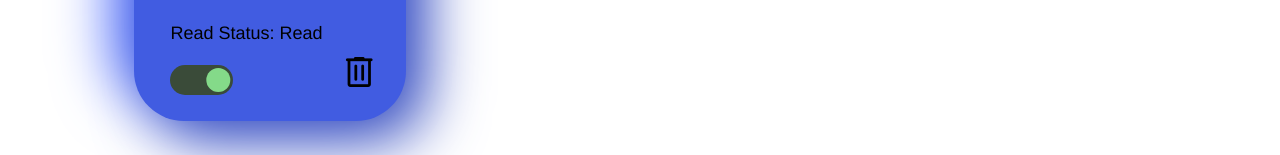
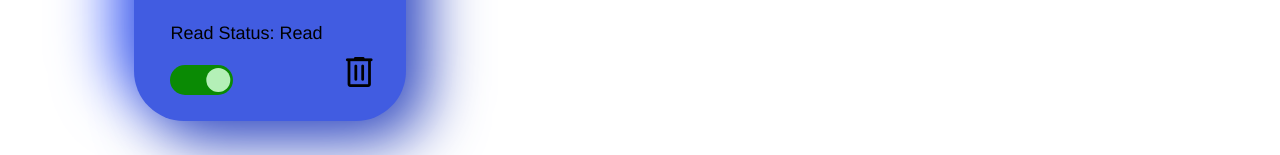
Before and after one commit to Rioba-Ian/library-vanilla-js, a website built with Vite: page index.html in a window 1280 px wide. Shown: the part 386-541 px from the top of the page. Built offline with nearby package versions, Linux system fonts and the light colour scheme.

Commit message:
change color--more green; switch button in card

```diff
--- a/style.css
+++ b/style.css
@@ -300,8 +300,8 @@ input[type=checkbox]:checked::before {
 
 /* neomorphic toggle switch */
 .switch {
-  --secondary-container: #3a4b39;
-  --primary: #84da89;
+  --secondary-container: #0a8a04;
+  --primary: #b4f0b7;
   font-size: 17px;
   position: relative;
   display: inline-block;
```
